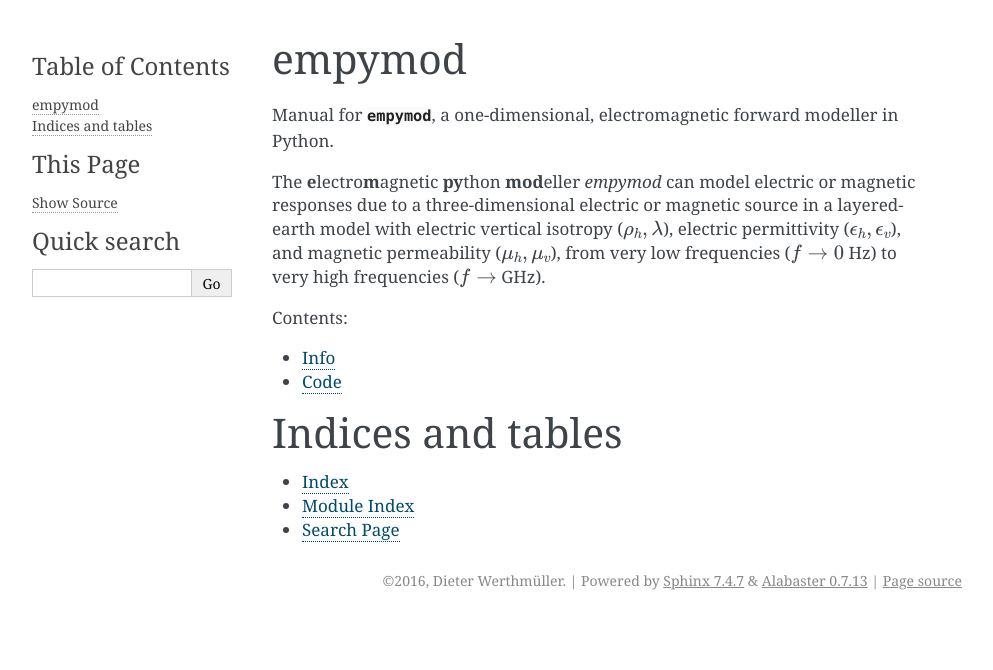
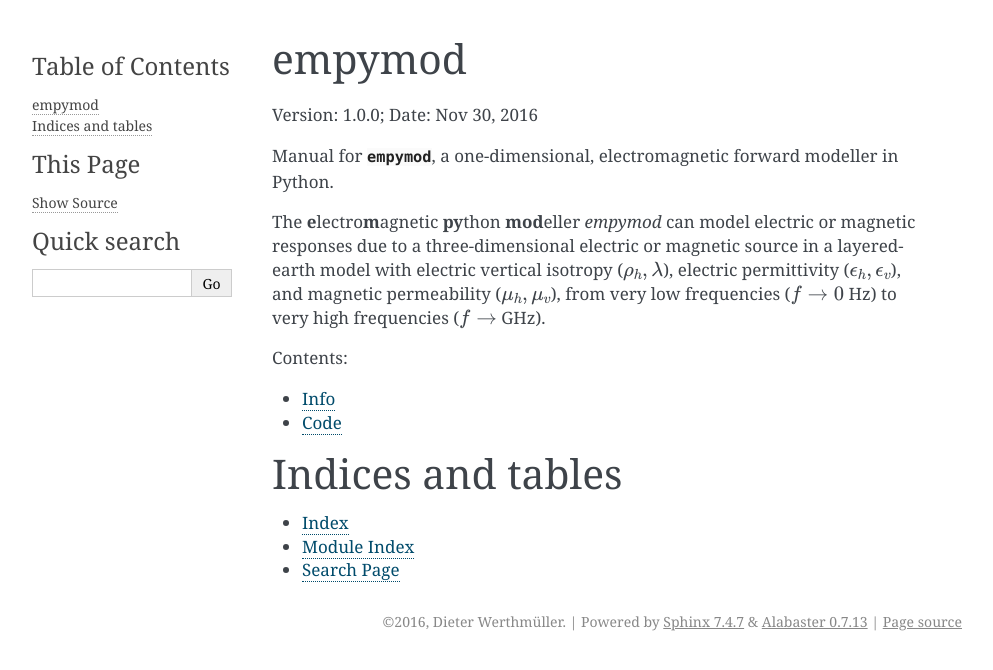
Before and after one commit to emsig/empymod, a Sphinx documentation site: the page built from docs/index.rst, in a window 1280 px wide. Shown: the top 670 px of the page, without its empty margins (148-1141 px from the left). Built offline with Sphinx 7.4.7, drawn with Linux system fonts in a browser that asks for light colours.

```diff
--- a/docs/conf.py
+++ b/docs/conf.py
@@ -65,9 +65,9 @@ author = 'Dieter Werthmüller'
 # built documents.
 #
 # The short X.Y version.
-version = '0.9'
+version = '1.0.0'
 # The full version, including alpha/beta/rc tags.
-release = '0.9'
+release = '1.0.0'
 
 # The language for content autogenerated by Sphinx. Refer to documentation
 # for a list of supported languages.
--- a/docs/index.rst
+++ b/docs/index.rst
@@ -2,6 +2,8 @@
 
 empymod
 =======
+
+Version: |version|; Date: |today|
 
 Manual for :mod:`empymod`, a one-dimensional, electromagnetic forward modeller
 in Python.
--- a/setup.py
+++ b/setup.py
@@ -10,7 +10,7 @@ with open('LICENSE') as f:
 
 setup(
     name='empymod',
-    version='0.9',
+    version='1.0.0',
     description='ElectroMagnetic Python forward MODeller (1D)',
     long_description=readme,
     author='Dieter Werthmüller',
```
Also changed, not shown: CHANGELOG.md (added, +6 -0 lines).
